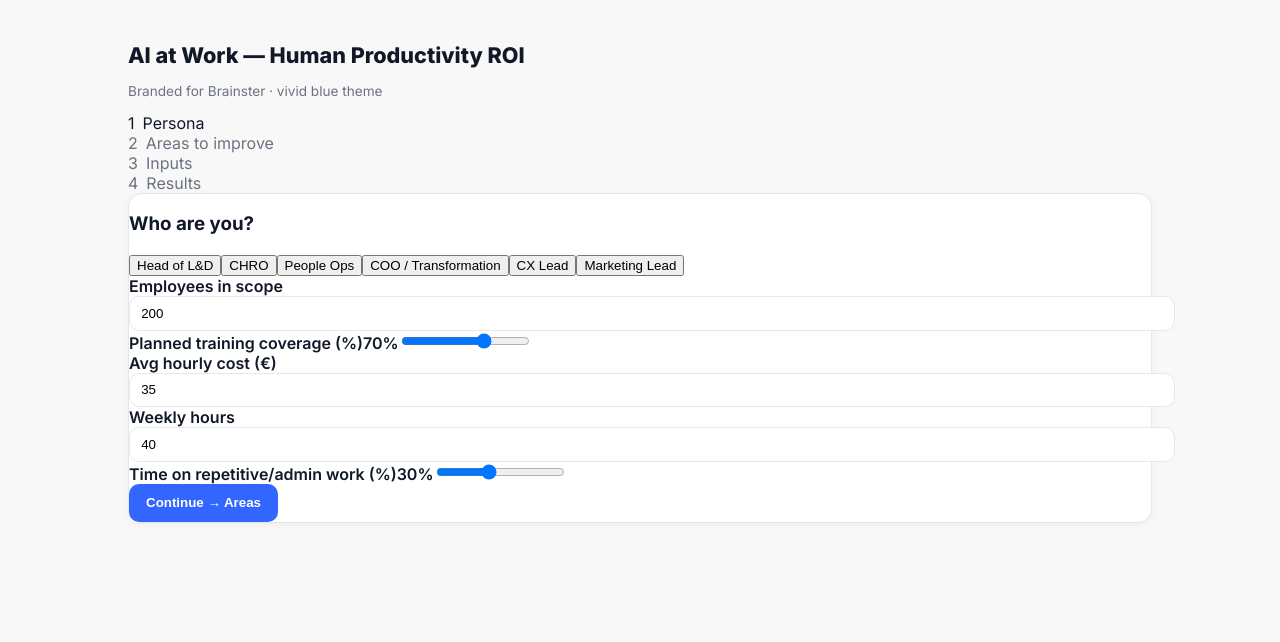
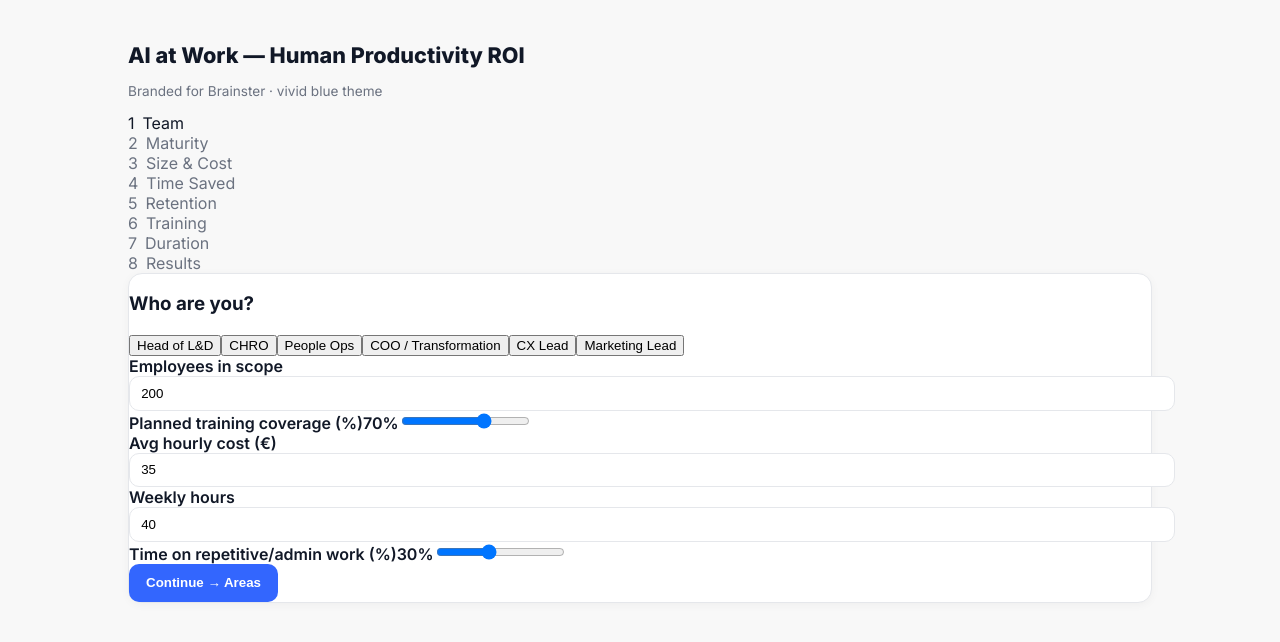
Before and after one commit to powerstephen/brainster-human-ai-roi, a Next.js app: page / in a window 1280 px wide. Shown: the top 642 px of the page. Built offline with nearby package versions, Linux system fonts and the light colour scheme.

Commit message:
Update ui.tsx

```diff
--- a/components/ui.tsx
+++ b/components/ui.tsx
@@ -2,27 +2,19 @@ import React from 'react';
 import clsx from 'clsx';
 
 export function ChipGroup<T extends string>({
-  value,
-  onChange,
-  options,
-}: {
-  value: T;
-  onChange: (v: T) => void;
-  options: { label: string; value: T }[];
-}) {
+  value,onChange,options
+}:{value:T;onChange:(v:T)=>void;options:{label:string;value:T}[]}) {
   return (
     <div className="flex flex-wrap gap-2">
-      {options.map((o) => (
-        <button
-          key={o.value}
-          onClick={() => onChange(o.value)}
+      {options.map(o=>(
+        <button key={o.value}
+          onClick={()=>onChange(o.value)}
           className={clsx(
             'px-3 py-1.5 rounded-full border text-sm',
-            value === o.value
+            value===o.value
               ? 'bg-[var(--brand)] text-white border-transparent'
               : 'bg-white text-neutral-800 border-neutral-300 hover:bg-neutral-50'
-          )}
-        >
+          )}>
           {o.label}
         </button>
       ))}
@@ -31,39 +23,26 @@ export function ChipGroup<T extends string>({
 }
 
 export function MultiChipGroup<T extends string>({
-  values,
-  onChange,
-  options,
-  max = 3,
-}: {
-  values: T[];
-  onChange: (v: T[]) => void;
-  options: { label: string; value: T }[];
-  max?: number;
-}) {
-  const toggle = (val: T) => {
-    const exists = values.includes(val);
-    if (exists) onChange(values.filter((v) => v !== val));
-    else if (values.length < max) onChange([...values, val]);
+  values,onChange,options,max=3
+}:{values:T[];onChange:(v:T[])=>void;options:{label:string;value:T}[];max?:number}) {
+  const toggle=(val:T)=>{
+    const on=values.includes(val);
+    if(on) onChange(values.filter(v=>v!==val));
+    else if(values.length<max) onChange([...values,val]);
   };
   return (
     <div className="flex flex-wrap gap-2">
-      {options.map((o) => {
-        const active = values.includes(o.value);
-        const disabled = !active && values.length >= max;
+      {options.map(o=>{
+        const active=values.includes(o.value);
+        const disabled=!active && values.length>=max;
         return (
-          <button
-            key={o.value}
-            onClick={() => toggle(o.value)}
-            disabled={disabled}
+          <button key={o.value} onClick={()=>toggle(o.value)} disabled={disabled}
             className={clsx(
               'px-3 py-1.5 rounded-full border text-sm',
-              active
-                ? 'bg-[var(--brand)] text-white border-transparent'
-                : 'bg-white text-neutral-800 border-neutral-300 hover:bg-neutral-50',
+              active ? 'bg-[var(--brand)] text-white border-transparent'
+                     : 'bg-white text-neutral-800 border-neutral-300 hover:bg-neutral-50',
               disabled && 'opacity-40 cursor-not-allowed'
-            )}
-          >
+            )}>
             {o.label}
           </button>
         );
@@ -72,35 +51,13 @@ export function MultiChipGroup<T extends string>({
   );
 }
 
-export function NumberRow({
-  label,
-  value,
-  onChange,
-  min = 0,
-  step = 1,
-  hint,
-  suffix,
-}: {
-  label: string;
-  value: number;
-  onChange: (n: number) => void;
-  min?: number;
-  step?: number;
-  hint?: string;
-  suffix?: string;
-}) {
+export function NumberRow({label,value,onChange,min=0,step=1,hint,suffix}:{label:string;value:number;onChange:(n:number)=>void;min?:number;step?:number;hint?:string;suffix?:string}) {
   return (
     <div className="space-y-1">
       <label className="label">{label}</label>
       <div className="flex items-center gap-2">
-        <input
-          className="input"
-          type="number"
-          value={Number.isFinite(value) ? value : 0}
-          min={min}
-          step={step}
-          onChange={(e) => onChange(parseFloat(e.target.value))}
-        />
+        <input className="input" type="number" value={Number.isFinite(value)?value:0} min={min} step={step}
+          onChange={(e)=>onChange(parseFloat(e.target.value))}/>
         {suffix && <span className="text-sm text-neutral-600">{suffix}</span>}
       </div>
       {hint && <p className="help">{hint}</p>}
@@ -108,56 +65,26 @@ export function NumberRow({
   );
 }
 
-export function PercentRow({
-  label,
-  value,
-  onChange,
-  min = 0,
-  max = 100,
-  step = 1,
-  hint,
-}: {
-  label: string;
-  value: number;
-  onChange: (n: number) => void;
-  min?: number;
-  max?: number;
-  step?: number;
-  hint?: string;
-}) {
+export function PercentRow({label,value,onChange,min=0,max=100,step=1,hint}:{label:string;value:number;onChange:(n:number)=>void;min?:number;max?:number;step?:number;hint?:string}) {
   return (
     <div className="space-y-1">
       <label className="label flex items-center justify-between">
-        <span>{label}</span>
-        <span className="text-xs text-neutral-500">{value}%</span>
+        <span>{label}</span><span className="text-xs text-neutral-500">{value}%</span>
       </label>
-      <input
-        type="range"
-        className="w-full"
-        min={min}
-        max={max}
-        step={step}
-        value={value}
-        onChange={(e) => onChange(parseFloat(e.target.value))}
-      />
+      <input type="range" className="w-full" min={min} max={max} step={step} value={value}
+        onChange={(e)=>onChange(parseFloat(e.target.value))}/>
       {hint && <p className="help">{hint}</p>}
     </div>
   );
 }
 
-export function StepHeader({ current }: { current: 1 | 2 | 3 | 4 }) {
-  const items = ['Persona', 'Areas to improve', 'Inputs', 'Results'];
+export function StepHeader({ current }:{ current:1|2|3|4|5|6|7|8 }) {
+  const items=['Team','Maturity','Size & Cost','Time Saved','Retention','Training','Duration','Results'];
   return (
-    <div className="flex items-center gap-4 text-sm mb-4">
-      {items.map((t, i) => (
-        <div key={t} className={`step ${i + 1 <= current ? 'step-active' : ''}`}>
-          <div
-            className={`w-6 h-6 rounded-full flex items-center justify-center border ${
-              i + 1 <= current ? 'bg-[var(--brand)] text-white border-transparent' : 'border-neutral-300'
-            }`}
-          >
-            {i + 1}
-          </div>
+    <div className="flex items-center gap-4 text-sm mb-4 flex-wrap">
+      {items.map((t,i)=>(
+        <div key={t} className={`step ${i+1<=current?'step-active':''}`}>
+          <div className={`w-6 h-6 rounded-full flex items-center justify-center border ${i+1<=current?'bg-[var(--brand)] text-white border-transparent':'border-neutral-300'}`}>{i+1}</div>
           <span>{t}</span>
         </div>
       ))}
```
